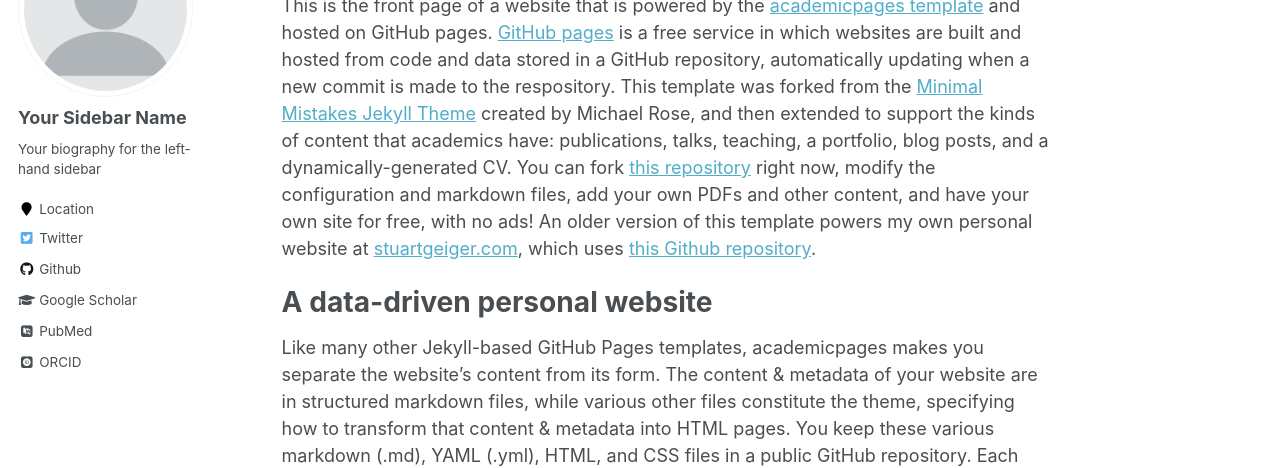
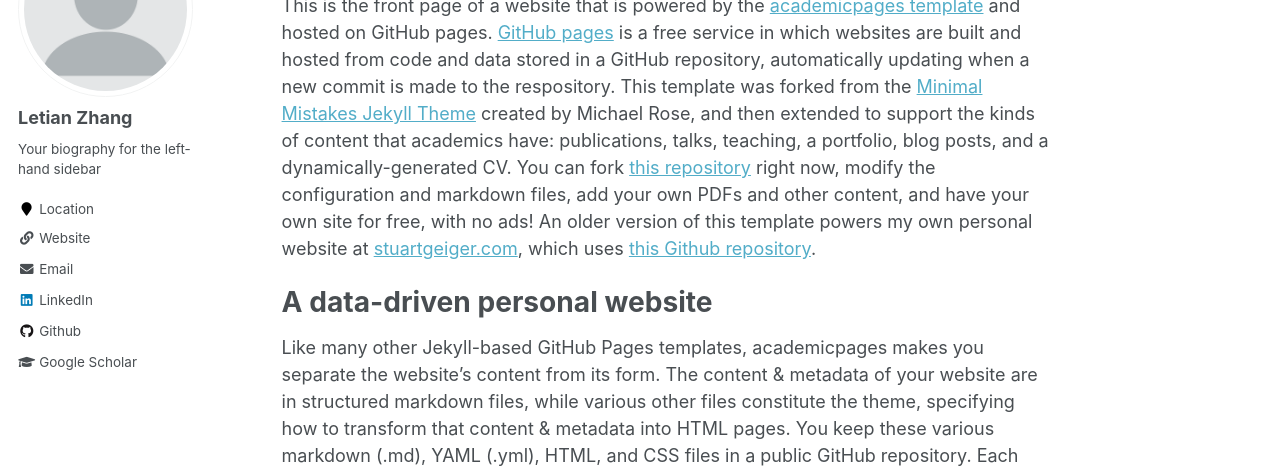
Before and after one commit to letian-zhang/letian-zhang.github.io, a Jekyll site: the page built from _pages/about.md, in a window 1280 px wide. Shown: the part 196-664 px from the top of the page. Built offline with Jekyll 4.4.1, drawn with Linux system fonts in a browser that asks for light colours; some web fonts are replaced.

Commit message:
Update _config.yml

```diff
--- a/_config.yml
+++ b/_config.yml
@@ -80,36 +80,36 @@ analytics:
 
 # Site Author
 author:
-  name             : "Your Sidebar Name"
+  name             : "Letian Zhang"
   avatar           : "profile.png"
   bio              : "Your biography for the left-hand sidebar"
   location         : "Location"
   employer         :
-  pubmed           : "https://www.ncbi.nlm.nih.gov/pubmed/?term=john+snow"
-  googlescholar    : "http://yourfullgooglescholarurl.com"
-  email            :
+  pubmed           :
+  googlescholar    : "https://scholar.google.com/citations?user=Oanj4ysAAAAJ&hl=en"
+  email            : "lxz437@miami.edu"
   researchgate     :  # example: "https://www.researchgate.net/profile/yourprofile"
-  uri              :
+  uri              : "https://sites.google.com/view/letian-zhang"
   bitbucket        :
   codepen          :
   dribbble         :
   flickr           :
   facebook         :
   foursquare       :
-  github           : "academicpages"
+  github           : "letian-zhang"
   google_plus      :
   keybase          :
   instagram        :
   impactstory      : #"https://profiles.impactstory.org/u/xxxx-xxxx-xxxx-xxxx"
   lastfm           :
-  linkedin         :
-  orcid            : "http://orcid.org/yourorcidurl"
+  linkedin         : "https://www.linkedin.com/in/letian-zhang-429023180/"
+  orcid            :
   pinterest        :
   soundcloud       :
   stackoverflow    : # http://stackoverflow.com/users/123456/username
   steam            :
   tumblr           :
-  twitter          : "replacethistwitterhandle"
+  twitter          :
   vine             :
   weibo            :
   xing             :
```
